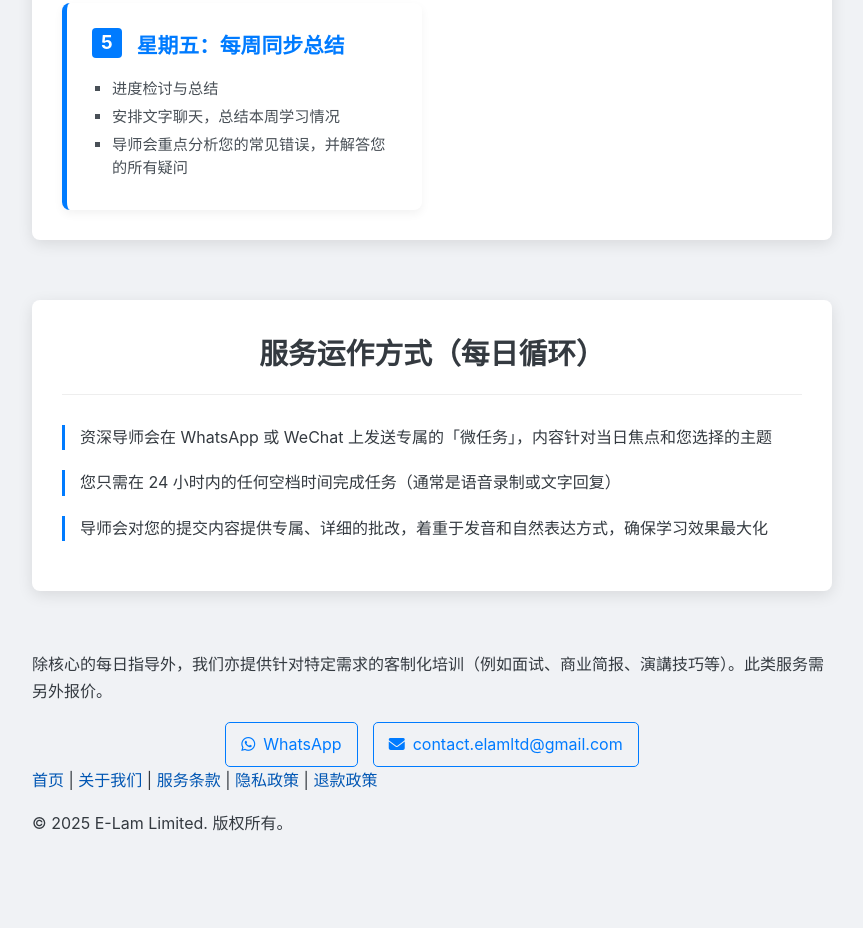
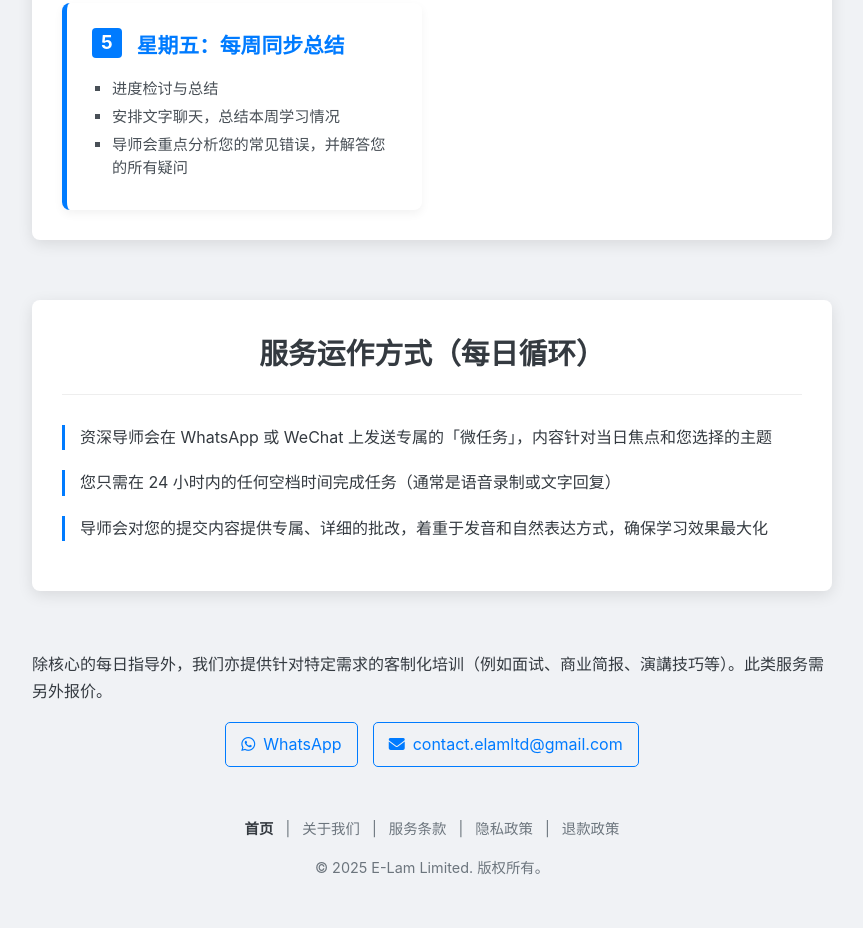
Before and after one commit to spokenElam/talkenglishwithleo, a plain HTML site: page index-sc.html in a window 1280 px wide. Shown: the part 2092-3020 px from the top of the page, without its empty margins (208-1071 px from the left). Before the commit the page ends 2975 px from the top, so only its background shows below. Drawn offline with Linux system fonts and the light colour scheme.

Commit message:
Update index-sc.html

```diff
--- a/index-sc.html
+++ b/index-sc.html
@@ -214,6 +214,15 @@
             margin-right: 8px;
         }
 
+        /* Footer Styles */
+        .footer { text-align: center; margin-top: 50px; padding-bottom: 30px; font-size: 0.9em; color: #6c757d; }
+        .footer-nav { margin-bottom: 15px; }
+        .footer-nav a {
+            color: #6c757d; /* Changed back to grey */
+            margin: 0 8px;
+        }
+        .footer-nav a:hover { color: #007bff; }
+
 
         /* --- Responsive Adjustments --- */
         @media (max-width: 768px) { /* Tablet and smaller screens */
@@ -380,8 +389,8 @@
 
         <div class="footer">
             <div class="footer-nav">
-                <!-- Links here should point to the Simplified Chinese version -->
-                <a href="index-sc.html">首页</a> <span>|</span>
+                <!-- Removed 'Contact Us' Link -->
+                <a href="index-sc.html" style="font-weight: bold; color: #343a40;">首页</a> <span>|</span>
                 <a href="about-sc.html">关于我们</a> <span>|</span>
                 <a href="terms-sc.html">服务条款</a> <span>|</span>
                 <a href="privacy-sc.html">隐私政策</a> <span>|</span>
```
